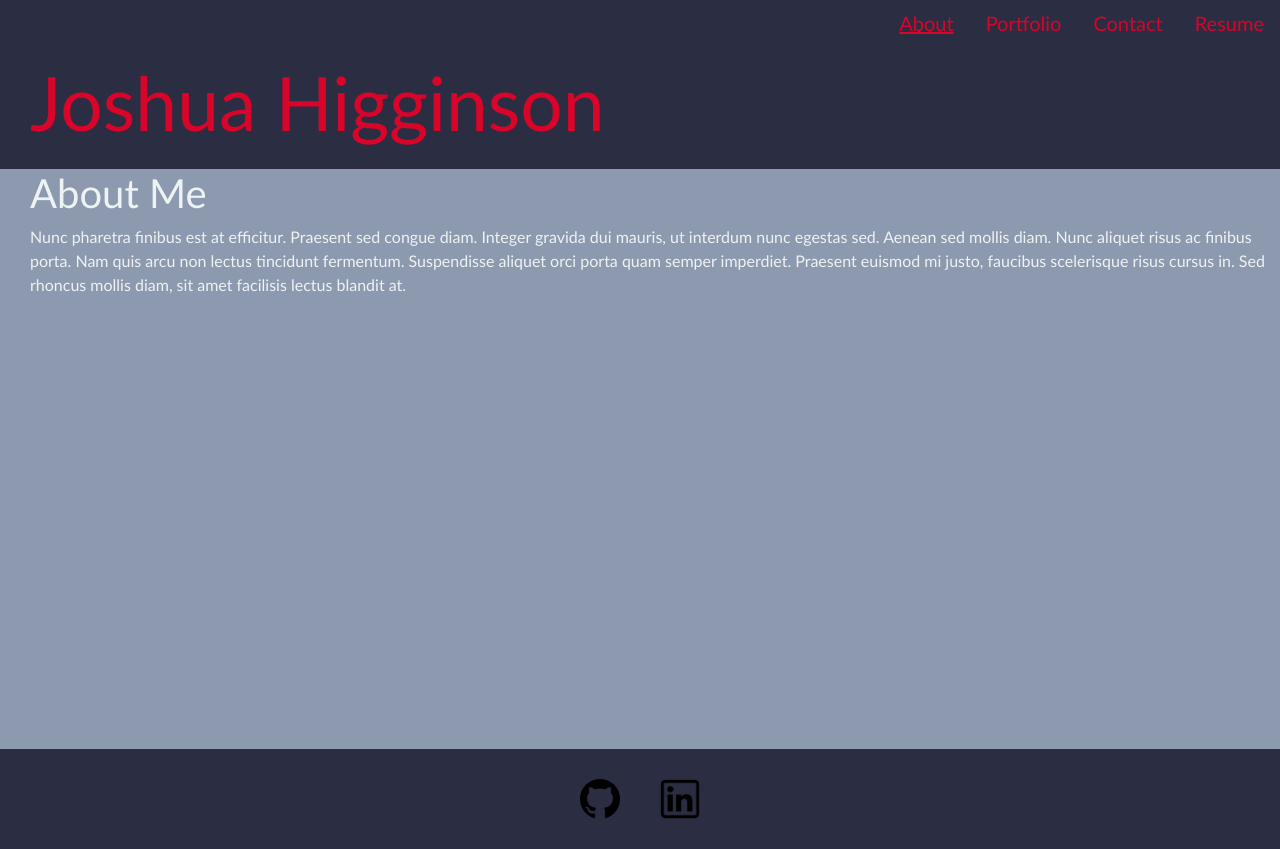
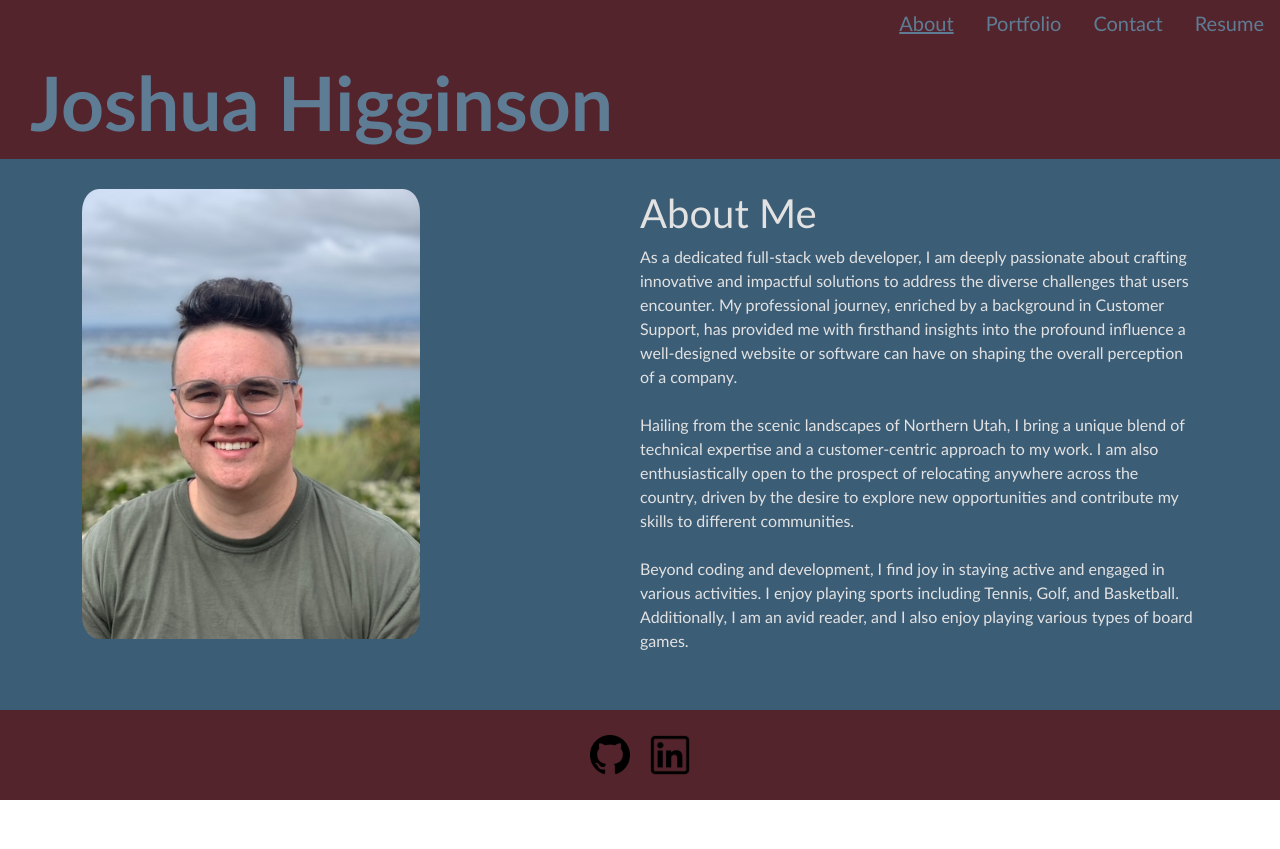
Before and after one commit to joshhigg/portfolio-2.0, a React (Vite) app: page / in a window 1280 px wide. After the commit the page ends 800 px from the top, so only its background shows below. Built offline with nearby package versions, Linux system fonts and the light colour scheme.

Commit message:
about page done

```diff
--- /dev/null
+++ b/src/components/Project.jsx
@@ -0,0 +1,9 @@
+function Project() {
+    return (
+        <div>
+            <h1>test</h1>
+        </div>
+    )
+}
+
+export default Project
--- a/src/components/pages/About.jsx
+++ /dev/null
@@ -1,15 +0,0 @@
-export default function About() {
-    return (
-      <div>
-        <h1>About Me</h1>
-        <p>
-          Nunc pharetra finibus est at efficitur. Praesent sed congue diam.
-          Integer gravida dui mauris, ut interdum nunc egestas sed. Aenean sed
-          mollis diam. Nunc aliquet risus ac finibus porta. Nam quis arcu non
-          lectus tincidunt fermentum. Suspendisse aliquet orci porta quam semper
-          imperdiet. Praesent euismod mi justo, faucibus scelerisque risus cursus
-          in. Sed rhoncus mollis diam, sit amet facilisis lectus blandit at.
-        </p>
-      </div>
-    );
-  }
--- a/src/components/pages/Portfolio.jsx
+++ /dev/null
@@ -1,15 +0,0 @@
-export default function Portfolio() {
-    return (
-      <div>
-        <h1>Portfolio</h1>
-        <p>
-          Nunc pharetra finibus est at efficitur. Praesent sed congue diam.
-          Integer gravida dui mauris, ut interdum nunc egestas sed. Aenean sed
-          mollis diam. Nunc aliquet risus ac finibus porta. Nam quis arcu non
-          lectus tincidunt fermentum. Suspendisse aliquet orci porta quam semper
-          imperdiet. Praesent euismod mi justo, faucibus scelerisque risus cursus
-          in. Sed rhoncus mollis diam, sit amet facilisis lectus blandit at.
-        </p>
-      </div>
-    );
-  }
--- a/src/components/section.css
+++ b/src/components/section.css
@@ -2,23 +2,25 @@ body {
     font-family: 'Trebuchet MS', 'Lucida Sans Unicode', 'Lucida Grande', 'Lucida Sans', Arial, sans-serif !important;
 }
 
-html, main, .page {
-    background-color: #8D99AE;
-    color: #EDF2F4;
+.page {
+    background-color: #3c5d76;
+    color: #E2E2E2;
+    position: relative;
+    min-height: 100vh;
 }
 
 main {
-    padding-left: 30px;
-    min-height: 580px;
+    padding: 30px;
+    display: flex;
 }
 
 .nav {
     justify-content: flex-end;
-    background-color: #2B2D42;
+    background-color: #54242c;
 }
 
 .nav-link {
-    color: #D90429 !important;
+    color: #5e7c94 !important;
     font-size: 20px !important;
 }
 
@@ -28,16 +30,30 @@ main {
 
 .header {
     font-size: 75px;
-    background-color: #2B2D42;
-    color: #D90429;
-    padding: 0 0 10px 30px;
+    background-color: #54242c;
+    color: #5e7c94;
+    padding: 0 0 0px 30px;
+    font-weight: bolder;
 }
 
 .footer {
-    background-color: #2B2D42;
-    color: #D90429;
-    padding: 30px 0;
+    background-color: #54242c;
+    color: #1C0F13;
+    padding: 25px 0;
     text-align: center;
+    position: absolute;
+    width: 100%;
+    bottom: 0;
+}
+
+.profile {
+    height: 450px;
+    border-radius: 5%;
+}
+
+.about {
+    width: 50%;
+    float: right;
 }
 
 .github img, .linkedin img {
@@ -45,5 +61,23 @@ main {
 }
 
 .github, .linkedin {
-    margin: 0 20px;
+    margin: 0 10px;
 }
+
+@media only screen and (max-width: 775px) {
+    .nav {
+        justify-content: center;
+    }
+
+    .header {
+        font-size: 50px; /* Decrease header font size on small screens */
+        text-align: center;
+        margin: 0px;
+        padding: 0px;
+    }
+
+    .profile, .about {
+        height: auto; /* Make the profile image responsive */
+        width: 100%; /* Make the profile image take the full width on small screens */
+    }
+}
--- /dev/null
+++ b/src/pages/About.jsx
@@ -0,0 +1,28 @@
+export default function About() {
+    return (
+      <div className="container">
+        <img src="src\assets\profile.pic.JPEG" className="profile"></img>
+        <div className="about">
+          <h1>About Me</h1>
+          <p>
+            As a dedicated full-stack web developer, I am deeply passionate about crafting
+            innovative and impactful solutions to address the diverse challenges that users
+            encounter. My professional journey, enriched by a background in Customer Support,
+            has provided me with firsthand insights into the profound influence a well-designed
+            website or software can have on shaping the overall perception of a company.
+            <br></br><br></br>
+            Hailing from the scenic landscapes of Northern Utah, I bring a unique blend
+            of technical expertise and a customer-centric approach to my work. I am
+            also enthusiastically open to the prospect
+            of relocating anywhere across the country, driven by the desire to explore new
+            opportunities and contribute my skills to different communities.
+            <br></br><br></br>
+            Beyond coding and development, I find joy in staying active and engaged in
+            various activities. I enjoy playing sports including Tennis, Golf, and Basketball.
+            Additionally, I am an avid reader, and I also enjoy playing various types of board
+            games.
+          </p>
+          </div>
+      </div>
+    );
+  }
--- /dev/null
+++ b/src/pages/Portfolio.jsx
@@ -0,0 +1,10 @@
+import Project from '../components/Project'
+
+export default function Portfolio() {
+    return (
+      <div>
+        <h1>Portfolio</h1>
+        <Project />
+      </div>
+    );
+  }
```
Also changed, not shown: src/components/Section.jsx (+4 -4 lines), src/assets/profile.pic.JPEG (added), src/components/pages/Project.jsx (deleted), src/pages/Contact.jsx (renamed from src/components/pages/Contact.jsx), src/pages/Resume.jsx (renamed from src/components/pages/Resume.jsx).
